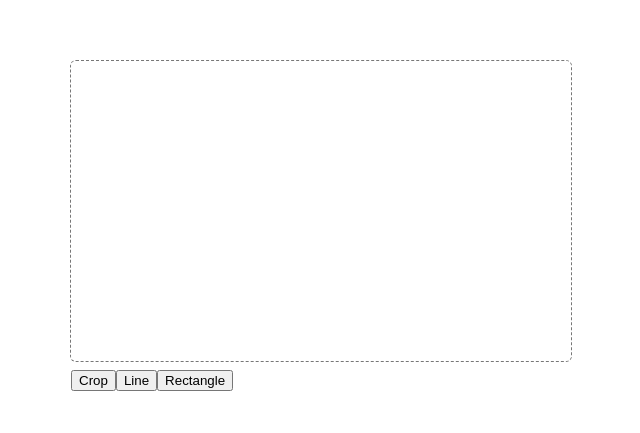
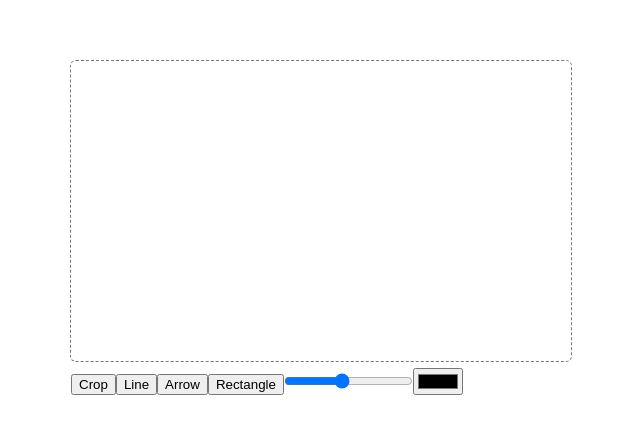
Before and after one commit to robertrosman/vue-paint, a Vue app: page / in a window 1280 px wide. Shown: the part 189-622 px from the top of the page, without its empty margins (69-709 px from the left). Built offline with nearby package versions, Linux system fonts and the light colour scheme.

Commit message:
feat: add arrow shape

```diff
--- a/src/components/VueDraw.vue
+++ b/src/components/VueDraw.vue
@@ -31,7 +31,7 @@ function updateActiveShape() {
             color: settings.value.color
         }
     }
-    else if (settings.value.tool === 'line') {
+    else if (settings.value.tool === 'line' || settings.value.tool === 'arrow') {
         activeShape.value = {
             type: settings.value.tool,
             x1: posStart.x - left.value,
@@ -91,6 +91,21 @@ function setTool(tool: Tool) {
     settings.value.tool = tool
 }
 
+function arrowId(shape: Shape) {
+    return `arrow-${shape.color.replace(/[^a-z0-9]/gi, '')}`
+}
+
+const arrowMarkers = computed(() => [...new Set(
+    allShapes.value
+        .filter(shape => shape.type === 'arrow')
+        .filter((shape, index, self) => self.findIndex(s => arrowId(s) === arrowId(shape)) === index) // Unique matches only
+        .map(shape => ({
+            id: arrowId(shape),
+            color: shape.color
+        })
+    )
+)])
+
 </script>
 
 <template>
@@ -106,6 +121,7 @@ function setTool(tool: Tool) {
             <template v-for="shape, i in allShapes">
                 <rect :key="i" v-if="shape.type === 'rectangle'" :x="shape.x" :y="shape.y" :width="shape.width" :height="shape.height" :stroke="shape.color" :stroke-width="shape.thickness"  />
                 <line :key="i" v-if="shape.type === 'line'" :x1="shape.x1" :y1="shape.y1" :x2="shape.x2" :y2="shape.y2" :stroke="shape.color" :stroke-width="shape.thickness"  />
+                <line :key="i" v-if="shape.type === 'arrow'" :x1="shape.x1" :y1="shape.y1" :x2="shape.x2" :y2="shape.y2" :stroke="shape.color" :stroke-width="shape.thickness" :marker-end="`url(#${arrowId(shape)})`" />
             </template>
             <path
                 v-if="crop"
@@ -115,11 +131,28 @@ function setTool(tool: Tool) {
                     M ${crop.x},${crop.y} H ${crop.x + crop.width} V ${crop.y + crop.height} H ${crop.x} Z
                 `"
             />
+            <defs>
+                <marker v-for="marker in arrowMarkers"
+                    :id="marker.id"
+                    :key="marker.id"
+                    viewBox="0 0 10 10"
+                    refX="2.5"
+                    refY="2.5"
+                    markerWidth="8"
+                    markerHeight="8"
+                    orient="auto-start-reverse"
+                >
+                    <polygon points="0,5 1.7,2.5 0,0 5,2.5" :fill="marker.color"></polygon>
+                </marker>
+            </defs>
         </svg>
         <div class="toolbar">
             <button @click="setTool('crop')">Crop</button>
             <button @click="setTool('line')">Line</button>
+            <button @click="setTool('arrow')">Arrow</button>
             <button @click="setTool('rectangle')">Rectangle</button>
+            <input type="range" min="1" max="10" v-model="settings.thickness"/>
+            <input type="color" v-model="settings.color"/>
         </div>
     </div>
 </template>
--- a/src/types.d.ts
+++ b/src/types.d.ts
@@ -18,7 +18,7 @@ export interface Crop {
     width: number
 }
 
-export type Shape = Rectangle | Line
+export type Shape = Rectangle | Line | Arrow
 
 export interface Rectangle {
     type: "rectangle"
@@ -40,4 +40,8 @@ export interface Line {
     color: string
 }
 
-export type Tool = "crop" | "line" | "rectangle"
+export interface Arrow extends Line {
+    type: "arrow"
+}
+
+export type Tool = "crop" | "line" | "rectangle" | "arrow"
```
